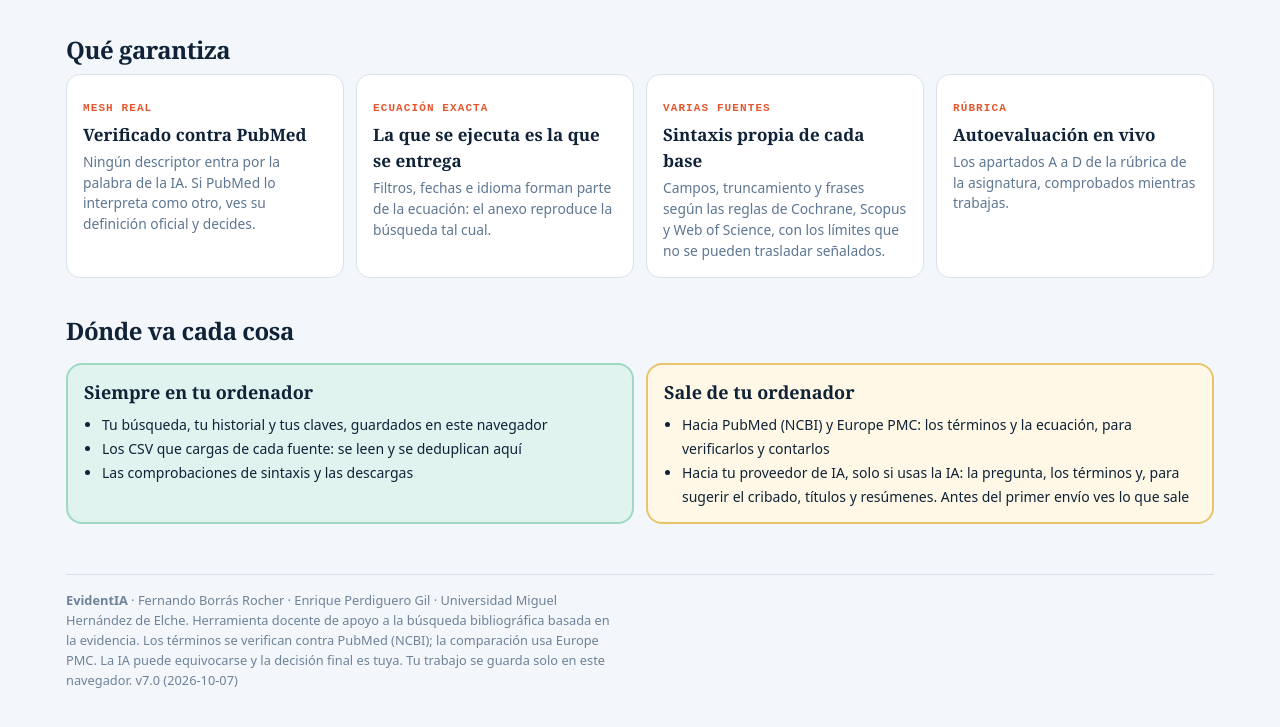
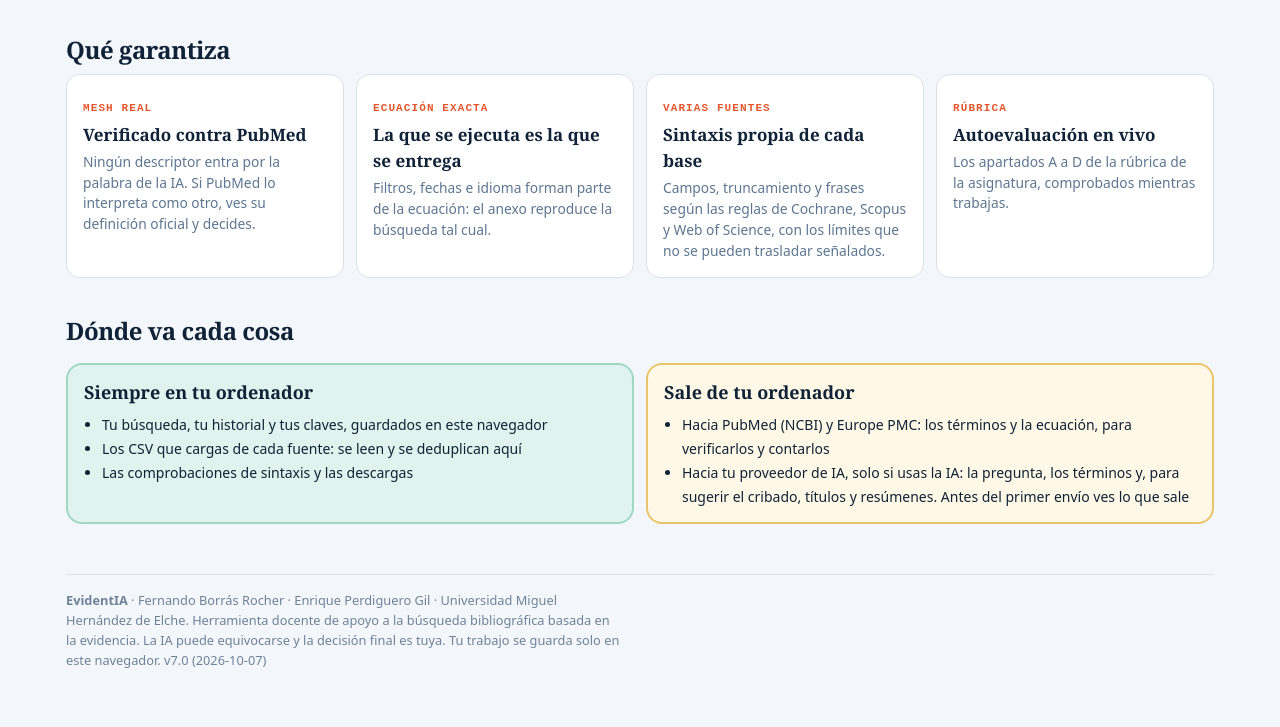
Before and after one commit to fborrasumh/evidentia, a plain HTML site: page index.html in a window 1280 px wide. Shown: the part 1337-2064 px from the top of the page. Drawn offline with Linux system fonts and the light colour scheme.

Commit message:
Update index.html

```diff
--- a/index.html
+++ b/index.html
@@ -704,7 +704,7 @@ table{border-collapse:collapse;width:100%;font-size:13.8px}th{background:var(--p
 </section>
 </main>
 
-<footer class="fa-foot"><hr><p><b>EvidentIA</b> · Fernando Borrás Rocher · Enrique Perdiguero Gil · Universidad Miguel Hernández de Elche. <span data-i18n="f.pie">Herramienta docente de apoyo a la búsqueda bibliográfica basada en la evidencia. Los términos se verifican contra PubMed (NCBI); la comparación usa Europe PMC. La IA puede equivocarse y la decisión final es tuya. Tu trabajo se guarda solo en este navegador.</span> <span id="pieVer"></span></p></footer>
+<footer class="fa-foot"><hr><p><b>EvidentIA</b> · Fernando Borrás Rocher · Enrique Perdiguero Gil · Universidad Miguel Hernández de Elche. <span data-i18n="f.pie">Herramienta docente de apoyo a la búsqueda bibliográfica basada en la evidencia. La IA puede equivocarse y la decisión final es tuya. Tu trabajo se guarda solo en este navegador.</span> <span id="pieVer"></span></p></footer>
 
 <div class="bottomnav"><div class="bn-in">
   <button class="btn btn-ghost" id="navBack" type="button"><svg class="i"><use href="#i-left"/></svg><span data-i18n="Atrás">Atrás</span></button>
```
